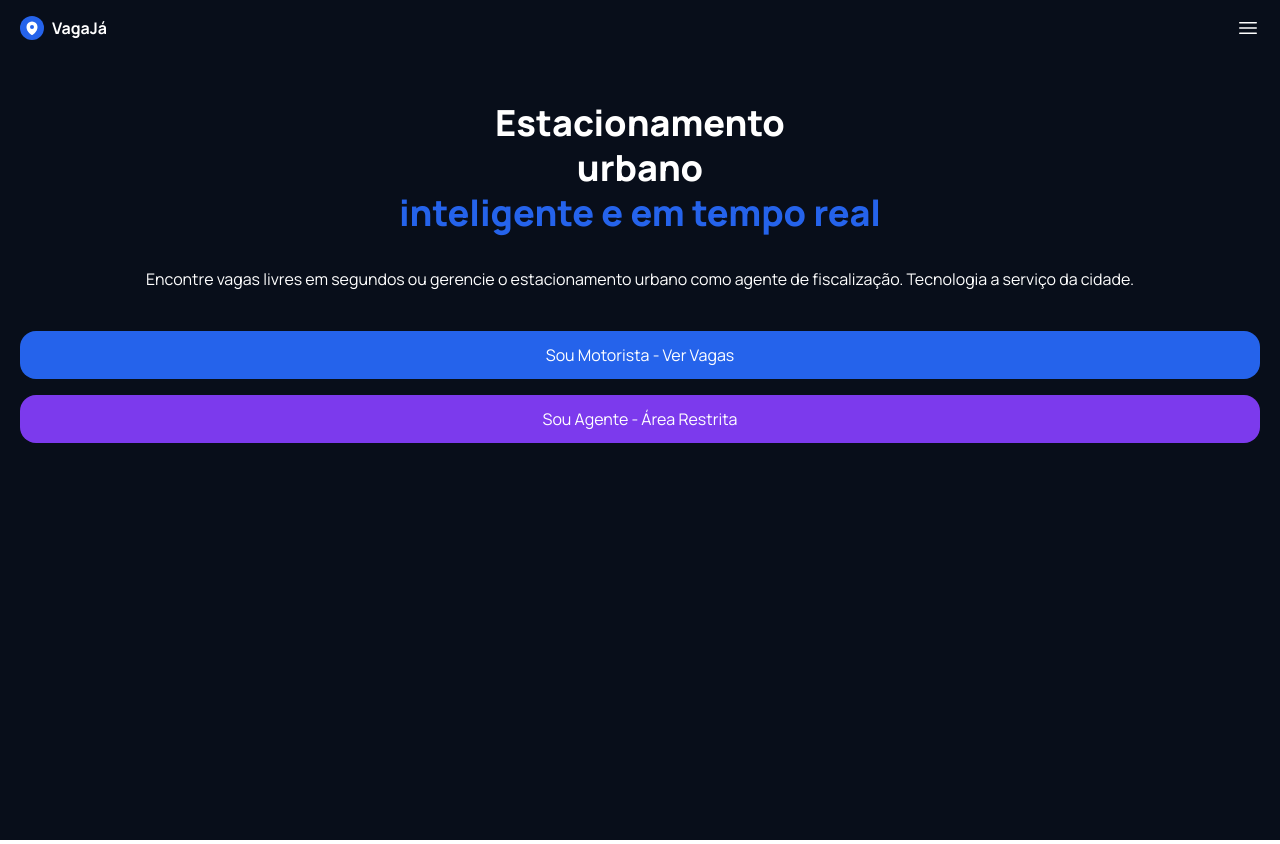
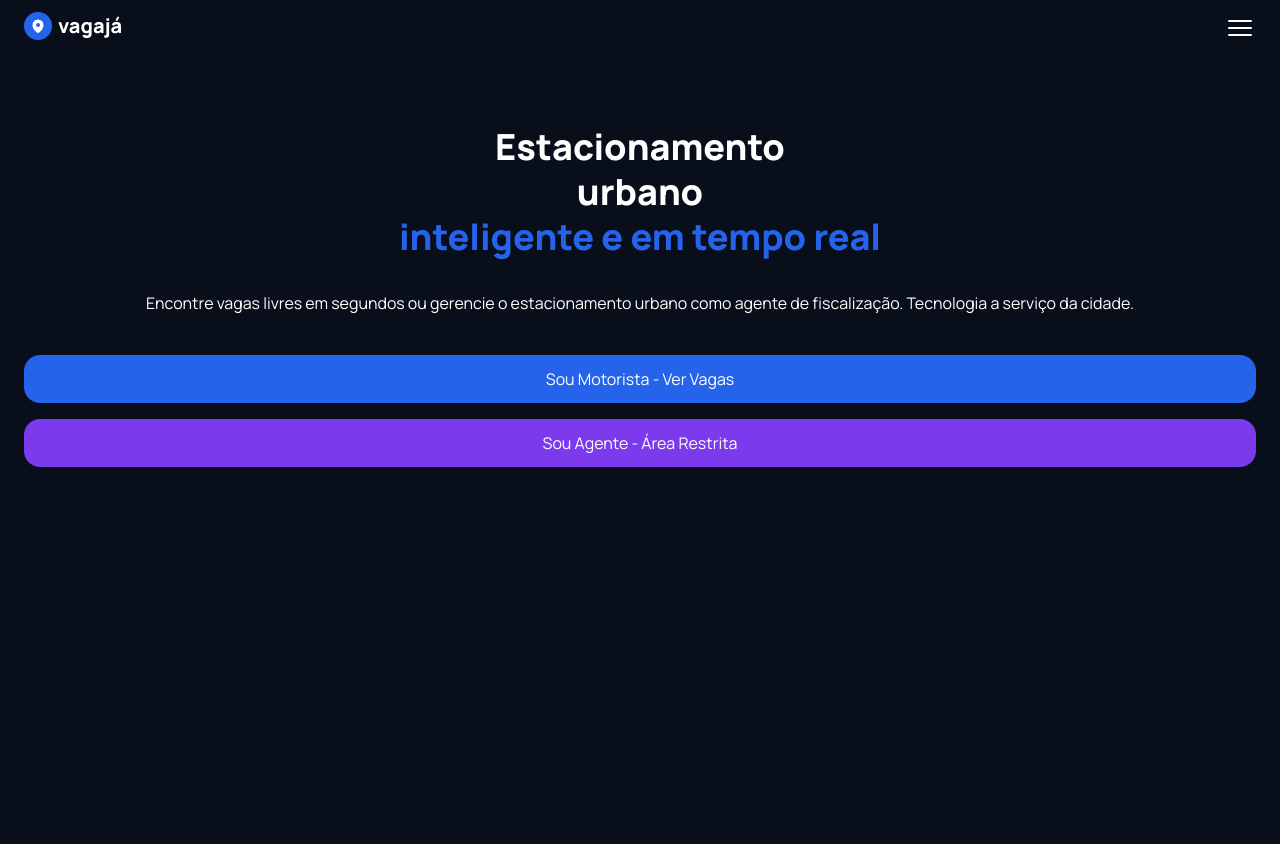
Before and after one commit to Viitorsoares/VagaJa, a Next.js app: page / in a window 1280 px wide. Built offline with nearby package versions, Linux system fonts and the light colour scheme.

Commit message:
Foi adicionado a biblioteca do mapbox via npm

```diff
--- a/app/layout.tsx
+++ b/app/layout.tsx
@@ -21,16 +21,16 @@ export default function RootLayout({
       className={`${manropeFont.className} h-full`}
     >
       <body className="min-h-full flex flex-col">
-        <header className="w-full px-5 pt-4 flex justify-between  bg-fundo">
-          <div className="flex gap-2">
-            <div className="w-6 h-6 flex items-center justify-center rounded-full bg-azul">
+        <header className="w-full px-6 pt-3 flex justify-between bg-fundo">
+          <div className="flex gap-1.5">
+            <div className="w-7 h-7 flex items-center justify-center rounded-full bg-azul">
             <MapPinIcon className="w-4 text-branco"></MapPinIcon>
             </div>
-            <p className="text-branco font-bold">VagaJá</p>
+            <p className="text-branco text-xl font-extrabold">vagajá</p>
           </div>
 
           <div>
-          <Bars3Icon className="w-6 text-branco"></Bars3Icon>
+          <Bars3Icon className="w-8 text-branco"></Bars3Icon>
           </div>
         </header>
 
--- a/app/page.tsx
+++ b/app/page.tsx
@@ -2,10 +2,10 @@ import Link from "next/link";
 
 export default function Home() {
   return (
-    <main className="h-screen w-full px-5 bg-fundo">
+    <main className="h-screen w-full px-6 bg-fundo">
       <section>
         <div>
-          <h1 className="pt-15 text-branco text-center text-4xl font-extrabold leading-tight">Estacionamento <br /> urbano <br />
+          <h1 className="pt-20 text-branco text-center text-4xl font-extrabold leading-tight">Estacionamento <br /> urbano <br />
             <span className="text-4xl font-extrabold text-azul"> inteligente e em tempo real</span>
           </h1>
           <p className="mt-8 text-center text-branco"> Encontre vagas livres em segundos ou gerencie
--- a/package.json
+++ b/package.json
@@ -10,6 +10,7 @@
   },
   "dependencies": {
     "@heroicons/react": "^2.2.0",
+    "mapbox-gl": "^3.25.0",
     "next": "16.2.9",
     "react": "19.2.4",
     "react-dom": "19.2.4"
```
Also changed, not shown: 1 other file (tests, documents, lock files or other folders).
